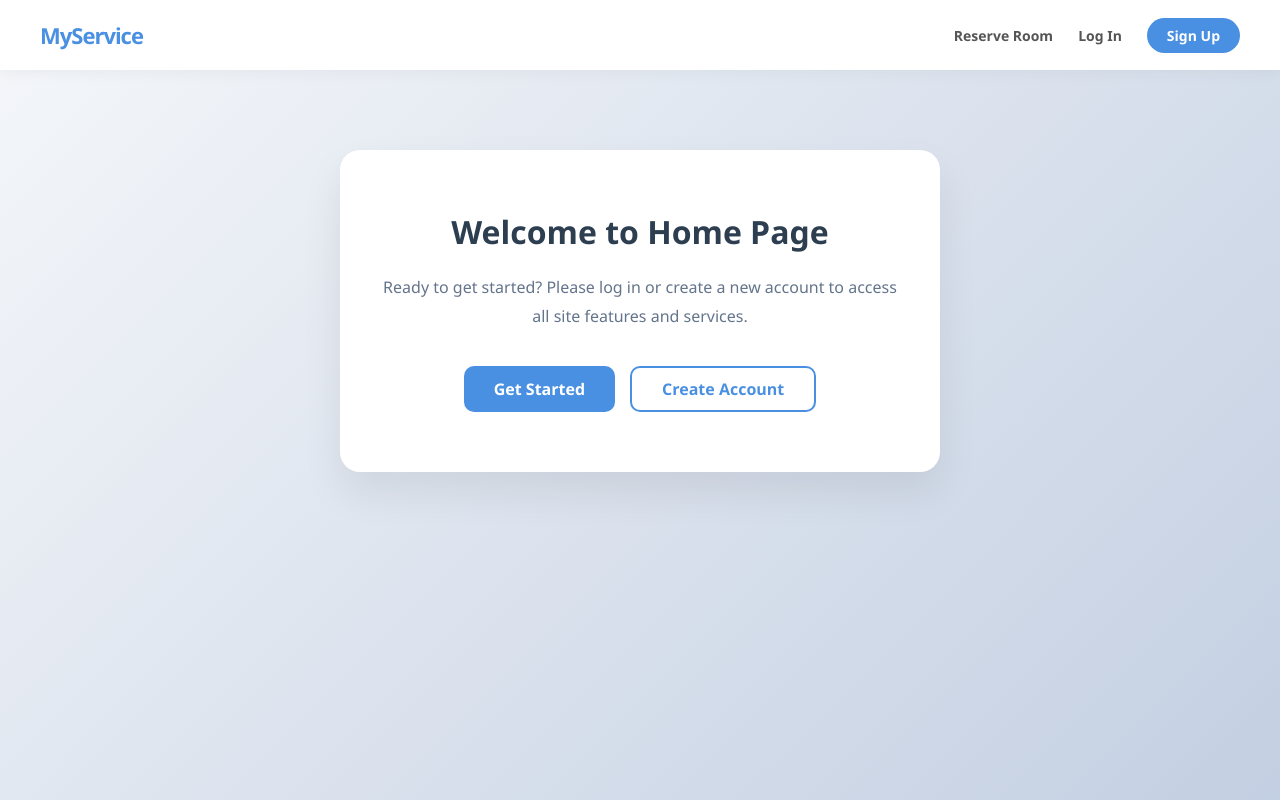
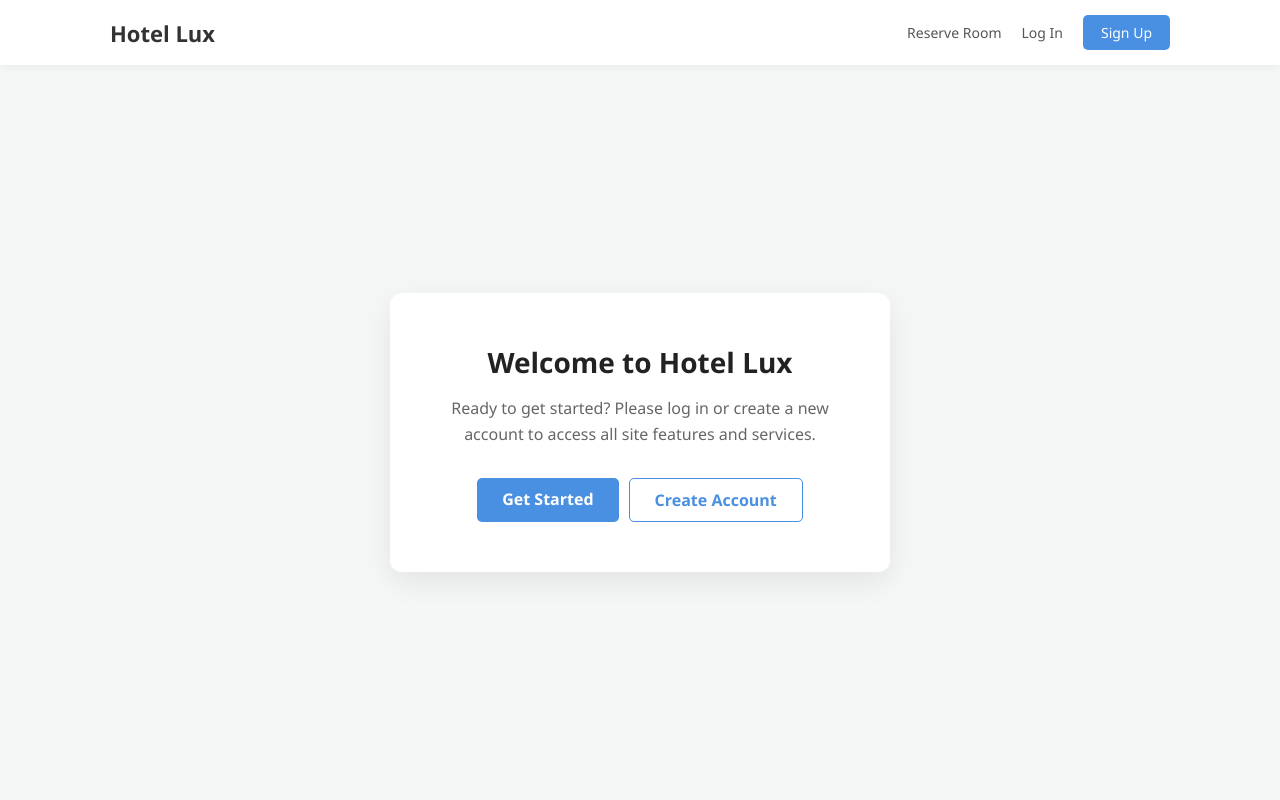
Before and after one commit to hamide14/hotel-management, a Django app: page /home/ in a window 1280 px wide. Run offline with Django 5.2, Linux system fonts and the light colour scheme.

Commit message:
changed 3 files

```diff
--- a/hotel_management/home/static/home/home.css
+++ b/hotel_management/home/static/home/home.css
@@ -1,162 +1,127 @@
-/* Base Styles - Matched with Login/Signup */
+/* تنظیمات پایه */
 * {
     margin: 0; padding: 0; box-sizing: border-box;
     font-family: 'Segoe UI', Tahoma, sans-serif;
 }
 
 body {
-    background: linear-gradient(135deg, #f5f7fa 0%, #c3cfe2 100%);
-    color: #333;
-    min-height: 100vh;
+    background: #f4f7f6; /* پس‌زمینه ساده و روشن */
+    display: flex;
+    flex-direction: column;
+    height: 100vh;
 }
 
 /* Navbar */
 .navbar {
     background: #ffffff;
-    padding: 0 40px;
-    height: 70px;
-    display: flex;
-    align-items: center;
-    box-shadow: 0 2px 15px rgba(0,0,0,0.05);
+    padding: 15px 0;
+    box-shadow: 0 2px 10px rgba(0,0,0,0.05);
+    width: 100%;
 }
 
 .nav-container {
-    width: 100%;
-    max-width: 1200px;
+    max-width: 1100px;
     margin: 0 auto;
     display: flex;
     justify-content: space-between;
     align-items: center;
+    padding: 0 20px;
 }
 
 .logo {
+    color: #333;
     font-size: 22px;
-    font-weight: 800;
-    color: #4a90e2;
-    letter-spacing: -1px;
+    font-weight: bold;
 }
 
 .nav-links {
     display: flex;
     align-items: center;
-    gap: 25px;
+    gap: 20px;
 }
 
 .nav-item {
+    color: #555;
     text-decoration: none;
-    color: #555;
     font-size: 14px;
-    font-weight: 600;
-    transition: color 0.3s;
-}
-
-.nav-item:hover {
-    color: #4a90e2;
-}
-
-.welcome-msg {
-    font-size: 14px;
-    color: #777;
-    margin-right: 10px;
-}
-
-/* Specialized Buttons */
-.signup-pill {
-    text-decoration: none;
-    background: #4a90e2;
-    color: #fff;
-    padding: 8px 20px;
-    border-radius: 20px;
-    font-size: 14px;
-    font-weight: 600;
     transition: 0.3s;
 }
 
-.signup-pill:hover {
-    background: #357abd;
-    box-shadow: 0 4px 12px rgba(74,144,226,0.3);
+.nav-item:hover { color: #4a90e2; }
+
+.signup-pill {
+    background: #4a90e2;
+    color: white;
+    padding: 8px 18px;
+    border-radius: 5px;
+    text-decoration: none;
+    font-size: 14px;
 }
 
 .logout-btn {
-    background: #ffeded;
-    color: #e74c3c;
-    border: none;
-    padding: 8px 16px;
-    border-radius: 8px;
-    font-weight: 600;
+    background: none;
+    border: 1px solid #ff4d4d;
+    color: #ff4d4d;
+    padding: 5px 12px;
+    border-radius: 5px;
     cursor: pointer;
-    transition: 0.3s;
 }
 
-.logout-btn:hover {
-    background: #e74c3c;
-    color: #fff;
-}
-
-/* Main Content Area */
+/* Hero Content */
 .main-content {
+    flex: 1;
     display: flex;
     justify-content: center;
     align-items: center;
-    padding: 80px 20px;
 }
 
 .hero-card {
-    background: #fff;
-    padding: 60px 40px;
-    border-radius: 20px;
+    background: #ffffff;
+    padding: 50px;
+    border-radius: 12px;
+    box-shadow: 0 10px 30px rgba(0,0,0,0.08);
     text-align: center;
-    box-shadow: 0 20px 40px rgba(0,0,0,0.08);
-    max-width: 600px;
-    width: 100%;
+    max-width: 500px;
+    width: 90%;
 }
 
-h1 {
-    font-size: 32px;
-    color: #2c3e50;
-    margin-bottom: 20px;
+.hero-card h1 {
+    color: #222;
+    font-size: 28px;
+    margin-bottom: 15px;
 }
 
-p {
-    font-size: 16px;
-    color: #64748b;
-    line-height: 1.8;
-    margin-bottom: 35px;
+.hero-card p {
+    color: #666;
+    line-height: 1.6;
+    margin-bottom: 30px;
 }
 
-/* CTA Buttons */
+/* Buttons */
 .cta-group {
     display: flex;
-    gap: 15px;
+    gap: 10px;
     justify-content: center;
 }
 
 .btn-primary {
-    text-decoration: none;
     background: #4a90e2;
     color: white;
-    padding: 12px 30px;
-    border-radius: 10px;
+    padding: 10px 25px;
+    border-radius: 5px;
+    text-decoration: none;
     font-weight: 600;
-    transition: 0.3s;
-}
-
-.btn-primary:hover {
-    background: #357abd;
-    transform: translateY(-2px);
 }
 
 .btn-outline {
+    background: white;
+    color: #4a90e2;
+    border: 1px solid #4a90e2;
+    padding: 10px 25px;
+    border-radius: 5px;
     text-decoration: none;
-    border: 2px solid #4a90e2;
-    color: #4a90e2;
-    padding: 10px 30px;
-    border-radius: 10px;
     font-weight: 600;
-    transition: 0.3s;
 }
 
-.btn-outline:hover {
-    background: #4a90e2;
-    color: white;
-}
+.btn-primary:hover { background: #357abd; }
+.btn-outline:hover { background: #f0f7ff; }
--- a/hotel_management/home/templates/home/home.html
+++ b/hotel_management/home/templates/home/home.html
@@ -4,27 +4,23 @@
 <head>
     <meta charset="UTF-8">
     <meta name="viewport" content="width=device-width, initial-scale=1.0">
-    <title>Home Page</title>
+    <title>Home Page | Hotel Lux</title>
     <link rel="stylesheet" href="{% static 'home/home.css' %}">
 </head>
 <body>
 
 <header class="navbar">
     <div class="nav-container">
-        <div class="logo">MyService</div>
-
+        <div class="logo">Hotel Lux</div>
         <nav class="nav-links">
+            <a href="{% url 'bookings:reserve' %}" class="nav-item">Reserve Room</a>
             {% if request.user.is_authenticated %}
-                <span class="welcome-msg">Welcome, <strong>{{ request.user.first_name }}</strong>!</span>
-                <a href="{% url 'bookings:reserve' %}" class="nav-item">Reserve Room</a>
                 <a href="{% url 'home:dashboard' %}" class="nav-item">Profile</a>
-
                 <form method="POST" action="{% url 'accounts:logout' %}" style="display:inline;">
                     {% csrf_token %}
                     <button type="submit" class="logout-btn">Log Out</button>
                 </form>
             {% else %}
-                <a href="{% url 'bookings:reserve' %}" class="nav-item">Reserve Room</a>
                 <a href="{% url 'accounts:login' %}" class="nav-item">Log In</a>
                 <a href="{% url 'accounts:signup' %}" class="signup-pill">Sign Up</a>
             {% endif %}
@@ -34,14 +30,14 @@
 
 <main class="main-content">
     <div class="hero-card">
-        <h1>Welcome to Home Page</h1>
-
         {% if request.user.is_authenticated %}
+            <h1>Welcome Back, {{ request.user.username }}!</h1>
             <p>You are successfully logged in. Explore your dashboard and manage your bookings easily.</p>
             <div class="cta-group">
                 <a href="{% url 'home:dashboard' %}" class="btn-primary">Go to Dashboard</a>
             </div>
         {% else %}
+            <h1>Welcome to Hotel Lux</h1>
             <p>Ready to get started? Please log in or create a new account to access all site features and services.</p>
             <div class="cta-group">
                 <a href="{% url 'accounts:login' %}" class="btn-primary">Get Started</a>
```
Also changed, not shown: hotel_management/home/static/img/w1.jpg (added).
